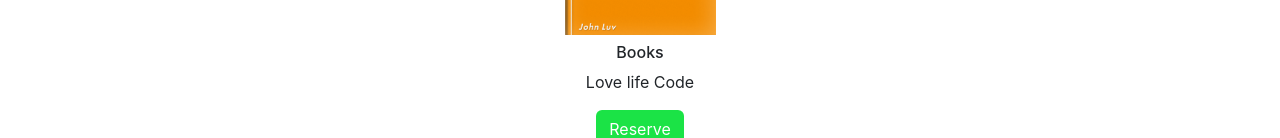
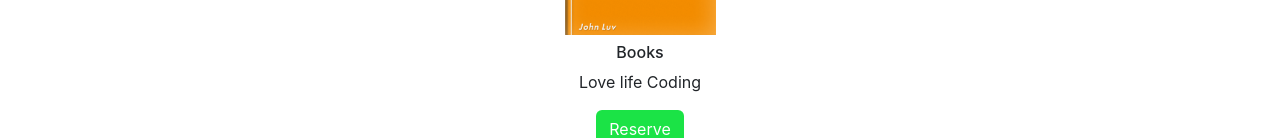
Before and after one commit to harrymaurya05/bookcart-frontend, a React (Create React App) app: page / in a window 1280 px wide. Shown: the part 814-952 px from the top of the page. Built offline with nearby package versions, Linux system fonts and the light colour scheme.

Commit message:
text change

```diff
--- a/src/layouts/HomePage/ReturnBook.tsx
+++ b/src/layouts/HomePage/ReturnBook.tsx
@@ -10,7 +10,7 @@ export const ReturnBook = () => {
                     alt="book"
                 />
                 <h6 className='mt-2'>Books</h6>
-                <p>Love life Code</p>
+                <p>Love life Coding</p>
                 <a className='btn main-color text-white' href='#'>Reserve</a>
             </div>
         </div>
```
